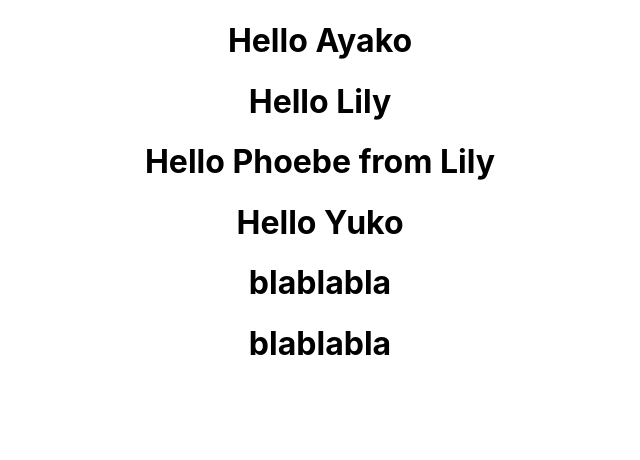
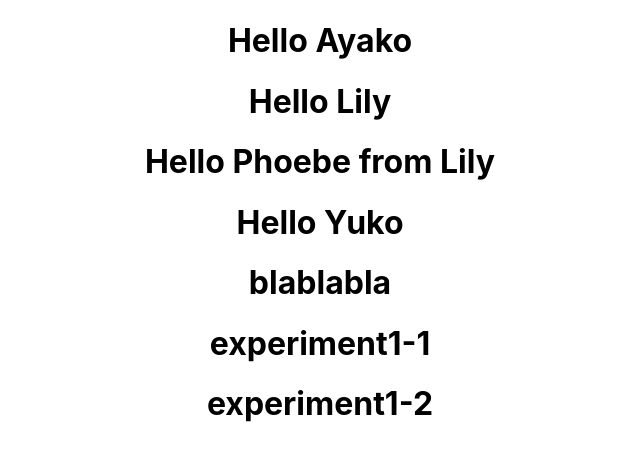
Before and after one commit to phoebehala/github-practice, a React (Create React App) app: page / in a window 1280 px wide. Shown: the top 460 px of the page, without its empty margins (320-960 px from the left). Built offline with nearby package versions, Linux system fonts and the light colour scheme.

Commit message:
added a message

```diff
--- a/src/App.js
+++ b/src/App.js
@@ -10,7 +10,8 @@ function App() {
       <h1>Hello Yuko</h1>
 
       <h1>blablabla</h1>
-      <h1>blablabla</h1>
+      <h1>experiment1-1</h1>
+      <h1>experiment1-2</h1>
     </div>
   );
 }
```
